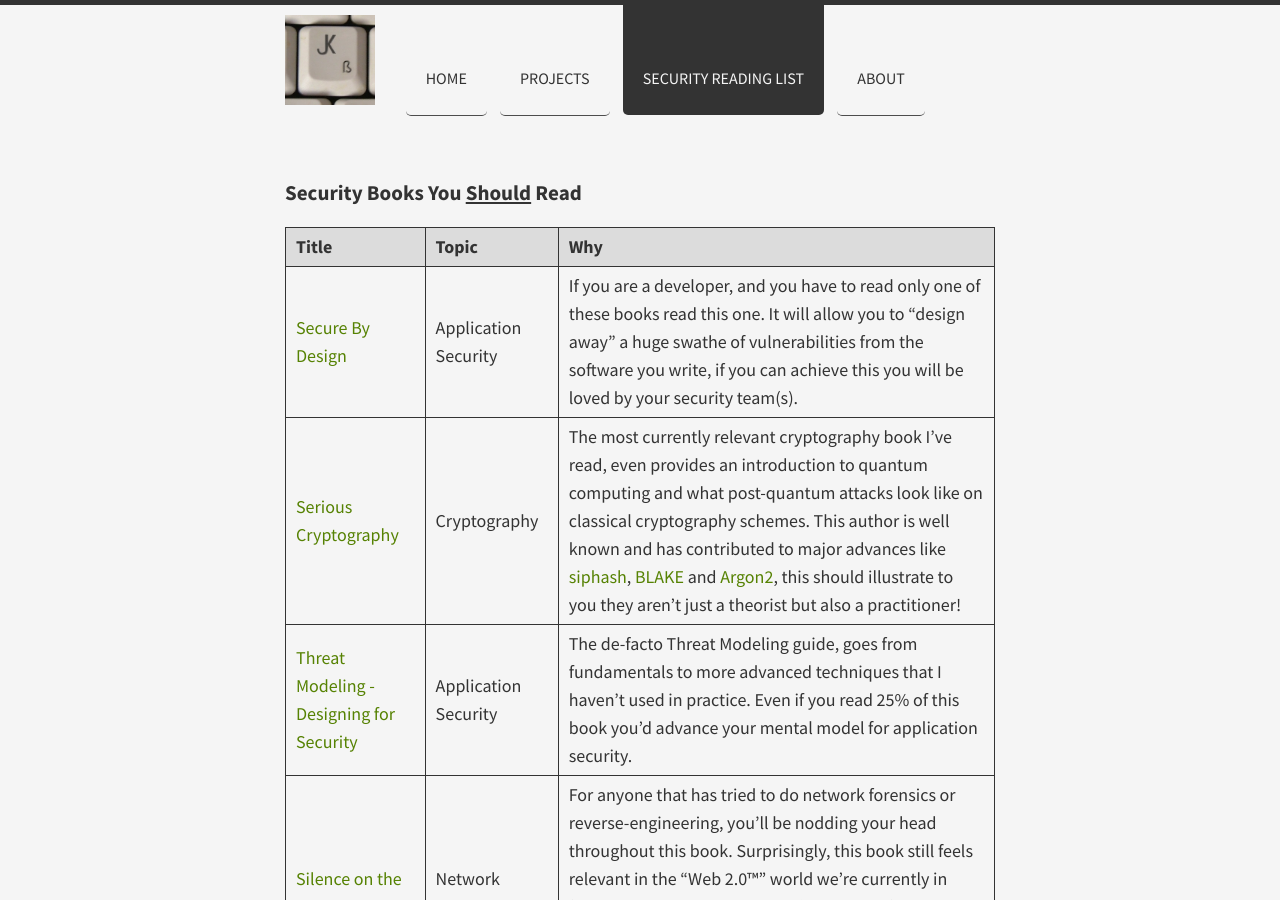
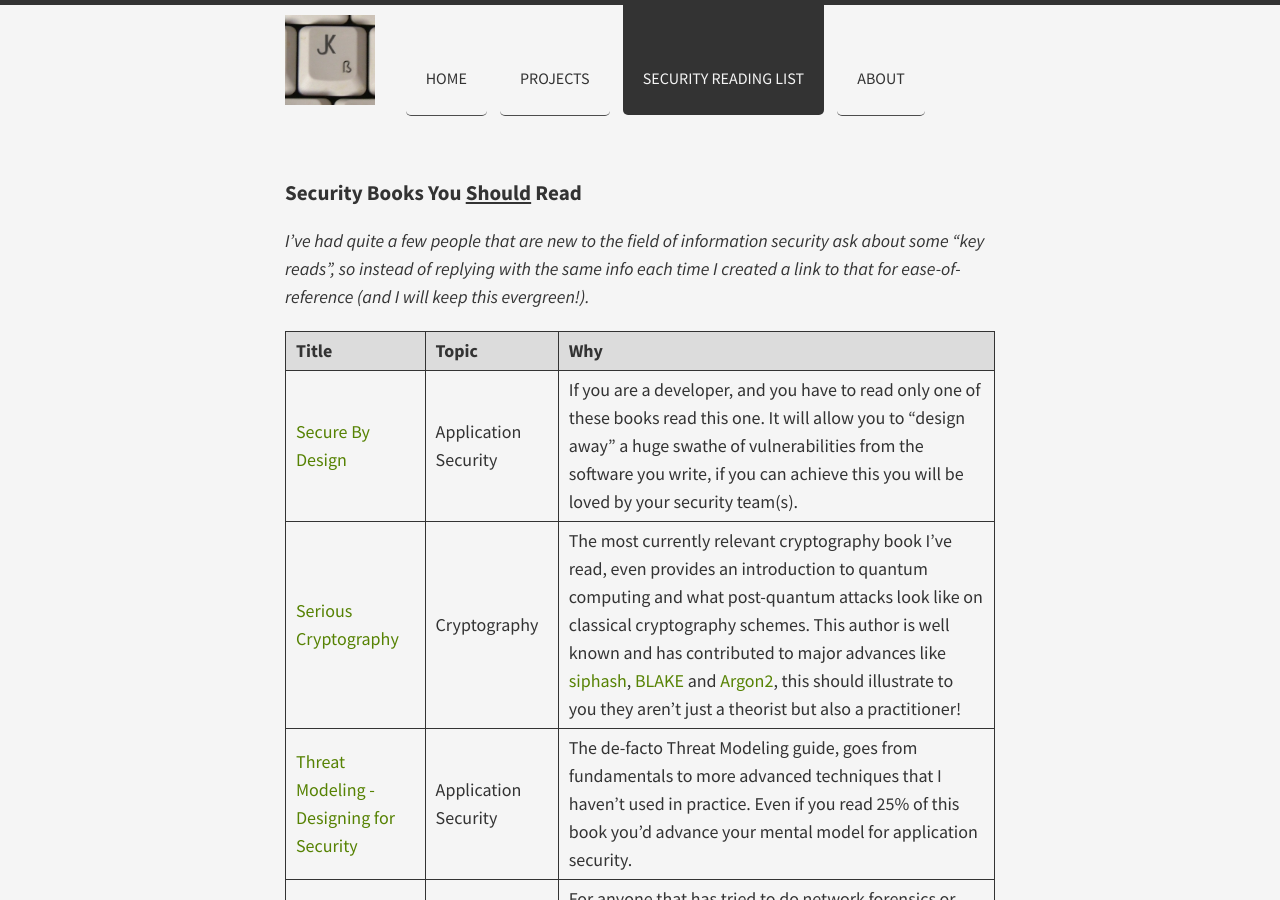
Before and after one commit to joekir/joekir.github.io, a Jekyll site: the page built from security-reading-list/index.md, in a window 1280 px wide and 900 px high. Built offline with Jekyll 4.4.1, drawn with Linux system fonts in a browser that asks for light colours.

Commit message:
Update index.md

```diff
--- a/security-reading-list/index.md
+++ b/security-reading-list/index.md
@@ -4,6 +4,8 @@ title: Security Reading List
 ---
 
 ### Security Books You <u>Should</u> Read
+
+_I've had quite a few people that are new to the field of information security ask about some "key reads", so instead of replying with the same info each time I created a link to that for ease-of-reference (and I will keep this evergreen!)._
 
 | Title          | Topic					| Why |
 | :-------------|:------------- |:-----|
```
